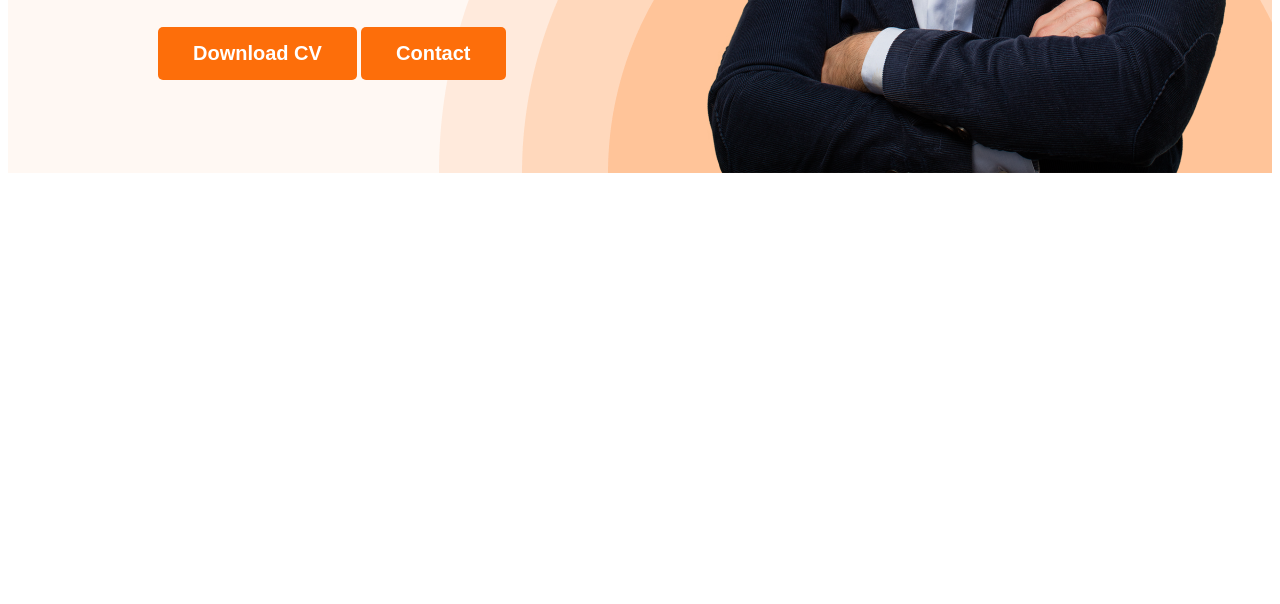
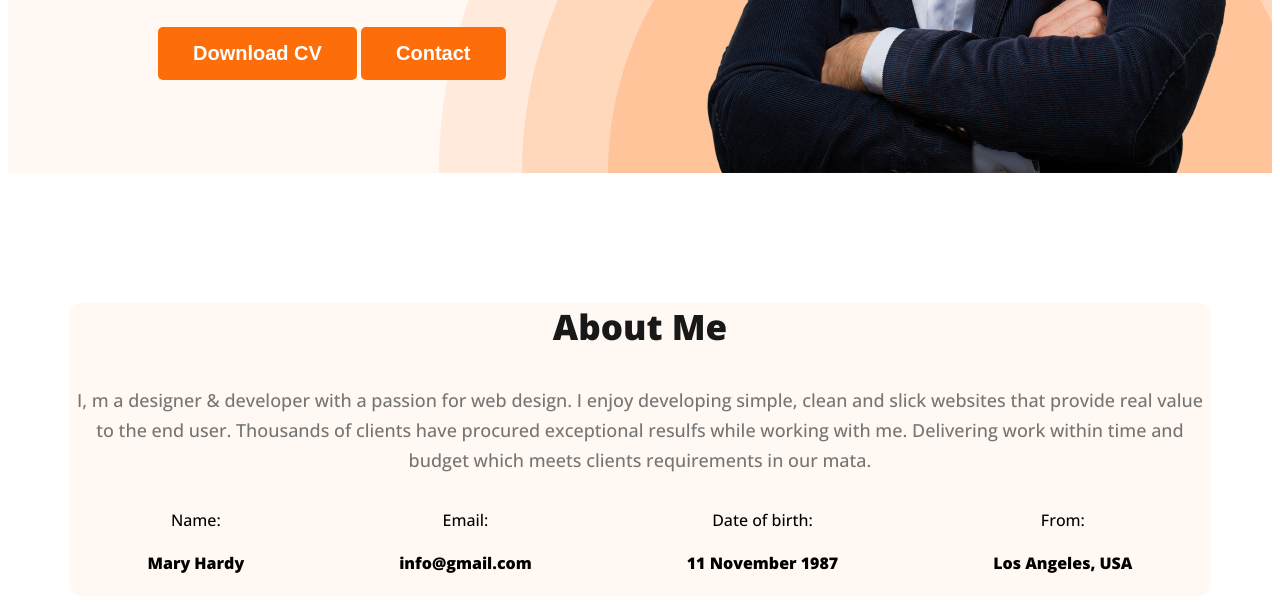
Before and after one commit to PeyalHasan/webdeveloper-portfoio, a plain HTML site: page index.html in a window 1280 px wide. Shown: the part 692-1296 px from the top of the page. Before the commit the page ends 873 px from the top, so only its background shows below. Drawn offline with nearby package versions, Linux system fonts and the light colour scheme.

Commit message:
complite about section

```diff
--- a/index.html
+++ b/index.html
@@ -30,7 +30,37 @@
             <img class="profile-picture" src="images/hardy.png" alt="">
         </div>
     </header>
-    <main></main>
+    <main>
+        <section class="about">
+            <h3 class="section-title">About Me</h3>
+            <p class="section-description">I, m a designer & developer with a passion for web design. I enjoy developing simple, clean and slick websites that provide real value to the end user. Thousands of clients have procured exceptional resulfs while working with me. Delivering work within time and budget which meets clients requirements in our mata.</p>
+            <div class="about-info-container">
+                <div class="about-info">
+                  <p class="info-description">Name:</p>
+                  <h4 class="info-title">
+                    Mary Hardy </h4>
+                </div>
+                <div class="about-info">
+
+                    <p class="info-description">Email:</p>
+                    <h4 class="info-title">
+                        info@gmail.com</h4>
+                </div>
+                <div class="about-info">
+
+                    <p class="info-description">Date of birth:</p>
+                    <h4 class="info-title">
+                        11 November 1987</h4>
+                </div>
+                <div class="about-info">
+
+                    <p class="info-description">From:</p>
+                    <h4 class="info-title">
+                        Los Angeles, USA</h4>
+                </div>
+            </div>
+        </section>
+    </main>
     <footer></footer>
 </body>
 </html>
--- a/styles/portfolio.css
+++ b/styles/portfolio.css
@@ -15,6 +15,14 @@ body{
     font-weight: 700;
     color: white;
     padding:15px 35px;
+}
+.section-title{
+    color: #181818;
+text-align: center;
+font-size: 35px;
+font-style: normal;
+font-weight: 700;
+line-height: normal;
 }
 /* nav related style */
 nav{
@@ -79,3 +87,31 @@ nav a{
 .banner-content{
    max-width: 500px;
 }
+/* main section style */
+main{
+    max-width: 1140px;
+    margin: 0 auto;
+}
+/* about section style */
+.about{
+    border-radius: 10px;
+    background: #FFF8F3;
+    margin-top: 130px;
+
+}
+.section-description{
+    color: var(--Dark-03, #757575);
+text-align: center;
+font-family: Open Sans;
+font-size: 18px;
+font-style: normal;
+font-weight: 400;
+line-height: 30px; /* 166.667% */
+}
+.about-info-container{
+    display: flex;
+    justify-content: space-around;
+}
+.about-info{
+    text-align: center;
+}
```
